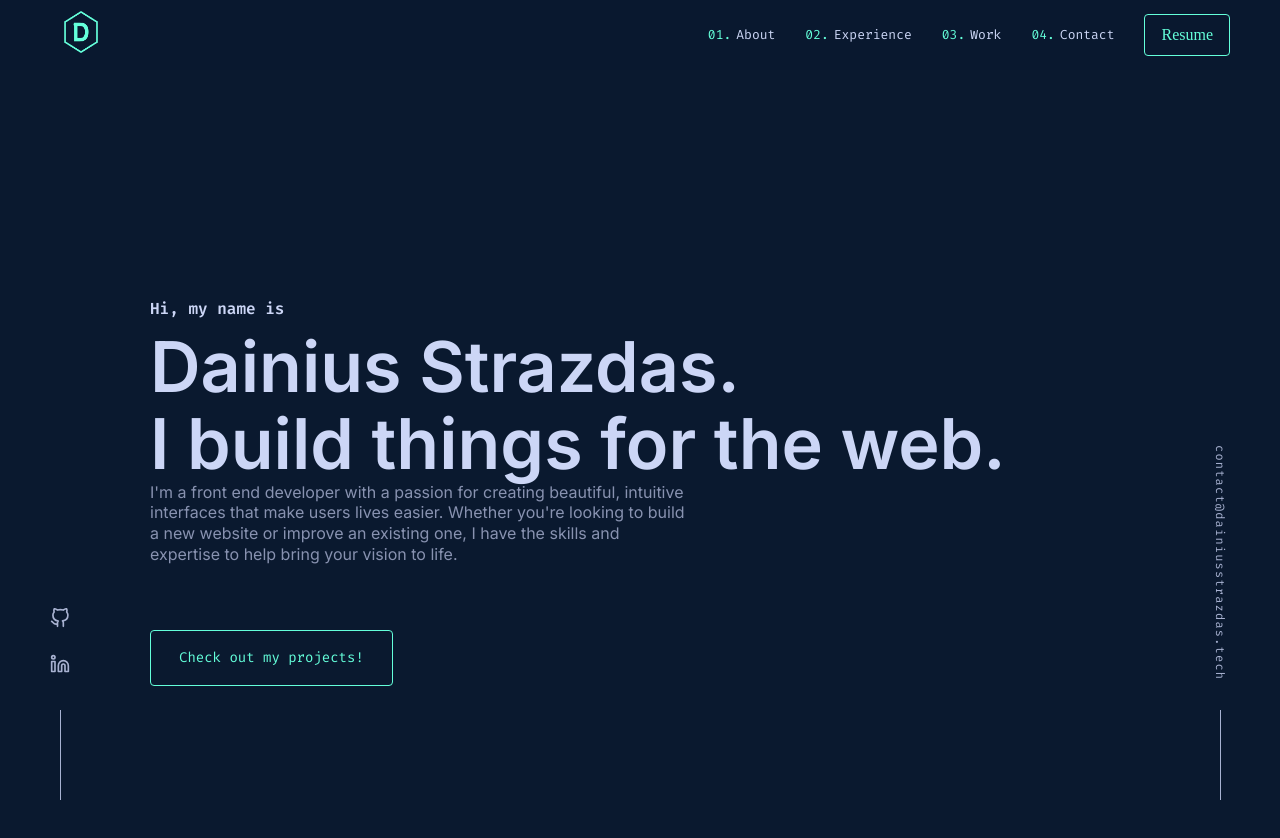
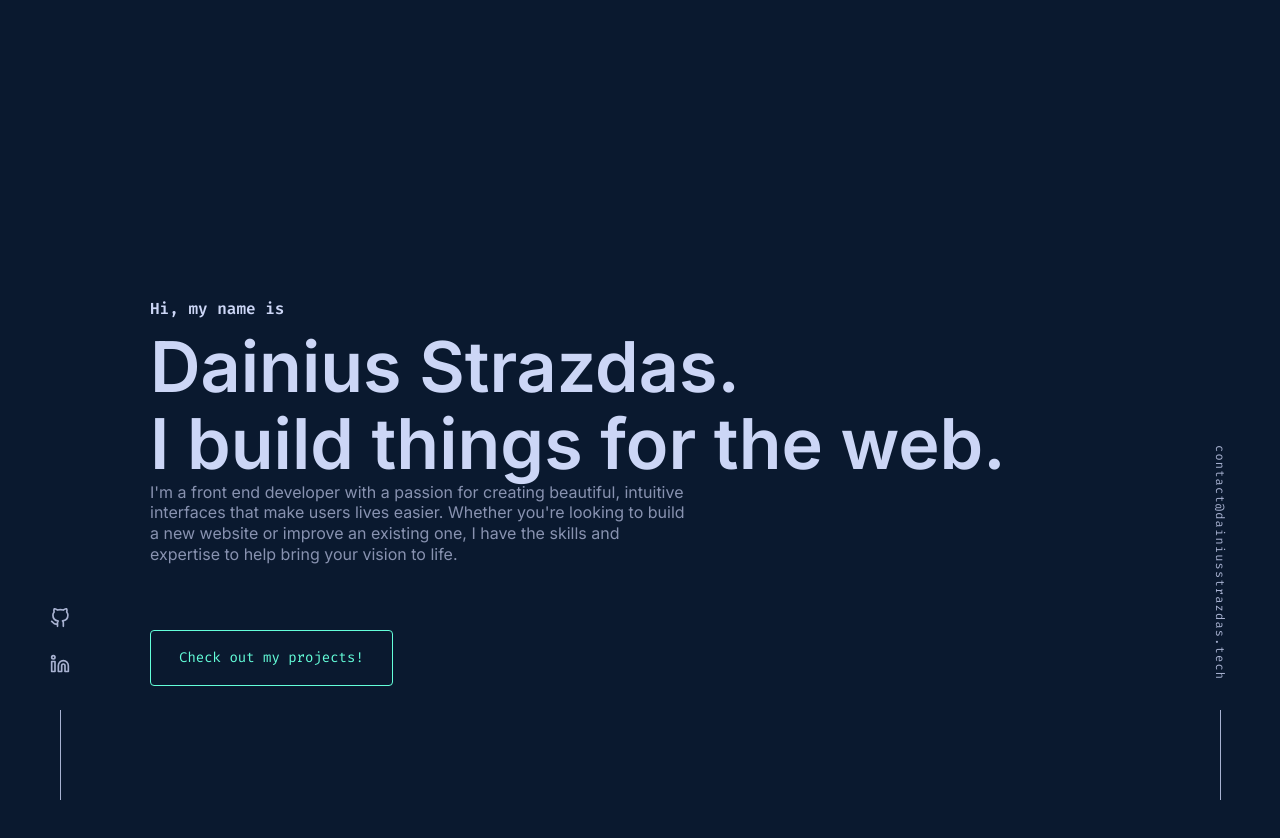
Before and after one commit to lastwon/Portfolio, a React (Create React App) app in the folder portfolio/: page / in a window 1280 px wide. Shown: the top 838 px of the page. Built offline with nearby package versions, Linux system fonts and the light colour scheme.

Commit message:
Implemented navigation scroll feature

```diff
--- a/portfolio/src/components/Nav.js
+++ b/portfolio/src/components/Nav.js
@@ -1,12 +1,36 @@
-import React from "react";
+import React, { useEffect, useState } from "react";
 import logo from "../images/logo.png";
 import "../styles/nav.css";
 
 import resume from "../images/resume.pdf";
 
 const Nav = () => {
+  const [prevScrollPos, setPrevScrollPos] = useState(window.pageYOffset);
+  const [visible, setVisible] = useState(true);
+  const [top, setTop] = useState(true);
+
+  useEffect(() => {
+    const handleScroll = () => {
+      const currentScrollPos = window.pageYOffset;
+      const visible = prevScrollPos > currentScrollPos;
+
+      setPrevScrollPos(currentScrollPos);
+      setVisible(visible);
+    };
+
+    window.addEventListener("scroll", handleScroll);
+
+    return () => {
+      window.removeEventListener("scroll", handleScroll);
+    };
+  }, [prevScrollPos]);
+
+  const navClass = `${visible ? "shadow" : "nav-hidden"} ${
+    window.pageYOffset < 50 ? "no-shadow" : ""
+  }`;
+
   return (
-    <nav>
+    <nav className={navClass}>
       <a href="#home">
         <img src={logo} alt="mylogo" />
       </a>
--- a/portfolio/src/styles/nav.css
+++ b/portfolio/src/styles/nav.css
@@ -16,6 +16,19 @@ nav {
   display: flex;
   align-items: center;
   justify-content: space-between;
+  transition: all 0.25s cubic-bezier(0.645, 0.045, 0.355, 1);
+}
+
+.nav-hidden {
+  transform: translateY(-100%);
+}
+
+.shadow {
+  box-shadow: 0 10px 30px -10px var(--navy-shadow);
+}
+
+.no-shadow {
+  box-shadow: none;
 }
 
 img {
```
